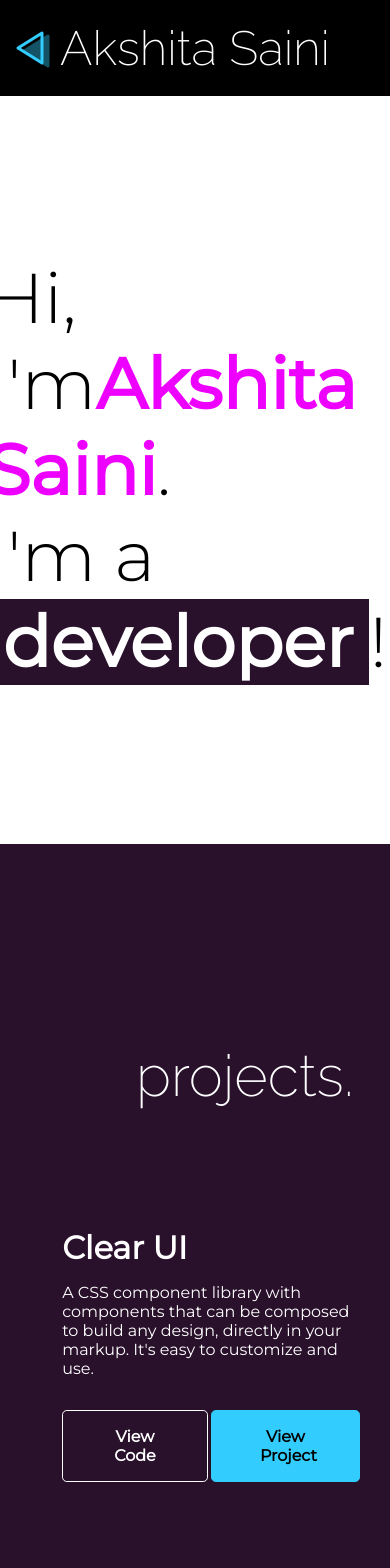
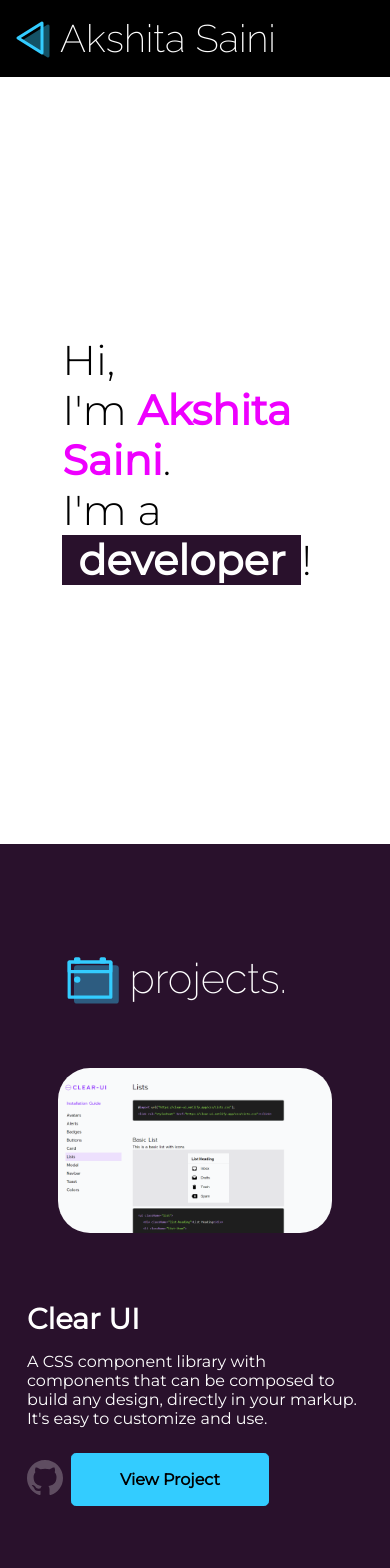
Before and after one commit to Akshita-Saini/portfolio-website, a Next.js app: page / in a window 390 px wide. Shown: the top 1568 px of the page. Built offline with nearby package versions, Linux system fonts and the light colour scheme.

Commit message:
made reponsive, changed styling

```diff
--- a/pages/index.jsx
+++ b/pages/index.jsx
@@ -4,7 +4,7 @@ import styles from '../styles/Home.module.css';
 import { Card } from "../src/components/Card";
 import { Navigation } from "../src/components/Navigation";
 import { Footer } from "../src/components/Footer";
-import clearUIPreview from "../public/images/clearUI.png";
+import clearUIPreview from "../public/images/componentLib.png";
 import noteshubPreview from "../public/images/noteshub.png";
 import ezHabitPreview from "../public/images/ezHabit.png";
 
@@ -24,10 +24,10 @@ export default function Home() {
         <header className={styles.header}>
           <div className={styles.headerText}>
             <div>Hi,</div>
-            <div>{`I'm`}<span className={styles.highlight}>Akshita Saini</span>.</div>
-            <div>{`I'm`} a <span className={styles.darkHighlight}>developer</span>!</div>
+            <div>{`I'm `}<span className={styles.highlight}>Akshita Saini</span>.</div>
+            <div>{`I'm a `} <span className={styles.darkHighlight}>developer</span>!</div>
           </div>
-          <div>
+          <div className={styles.headerImageContainer}>
             <Image src="/images/profile.jpg" alt="Akshita's Profile Pic" priority="true" width={500} height={500}/>
           </div>
         </header>
@@ -42,7 +42,7 @@ export default function Home() {
             projectURL="https://clear-ui.netlify.app/"
             githubURL="https://github.com/Akshita-Saini/Clear-UI"
             projectDesc={`A CSS component library with components that can be composed to build any design, directly in your markup. It's easy to customize and use.`}
-            className={styles.card}
+            cardClass={styles.card}
           />
           <Card
             imageURL={noteshubPreview}
@@ -50,7 +50,7 @@ export default function Home() {
             projectURL="https://noteshub.netlify.app/"
             githubURL="https://github.com/Akshita-Saini/noteshub"
             projectDesc={`A front-end only note-taking app made using React. Supports create, edit and delete note. The user may also tag notes.`}
-            className={styles.cardReverse}
+            cardClass={styles.cardReverse}
           />
           <Card
             imageURL={ezHabitPreview}
@@ -58,7 +58,7 @@ export default function Home() {
             projectURL="https://ezhabit.netlify.app/"
             githubURL="https://github.com/Akshita-Saini/ezhabit"
             projectDesc={`A gamified Habit tracking app created using ReactJS, TypeScript, Node.js, Express and MongoDB. Work on this is ongoing!`}
-            className={styles.card}
+            cardClass={styles.card}
           />
         </section>
 
--- a/src/components/Card.jsx
+++ b/src/components/Card.jsx
@@ -1,10 +1,12 @@
 import Image from 'next/image'
 import styles from "../../styles/Card.module.css";
 
-const Card = ({imageURL, projectName, projectURL, projectDesc, githubURL, className}) => (
-    <div className={className}>
+const Card = ({imageURL, projectName, projectURL, projectDesc, githubURL, cardClass}) => (
+    <div className={cardClass}>
         <div className={styles.cardImageContainer}>
-            <Image className={styles.cardImage} height={275} width={450} placeholder="blur" quality={100} alt="project preview" src={imageURL}/>
+            <Image className={styles.cardImage} height={300} width={500} placeholder="blur" quality={100} alt="project preview" src={imageURL}/>
+            <div className={styles.cardImageDesign}>
+            </div>
         </div>
         <div className={styles.cardBody} >
             <div className={styles.cardHeading}>{projectName}</div>
@@ -12,7 +14,7 @@ const Card = ({imageURL, projectName, projectURL, projectDesc, githubURL, classN
                 {projectDesc}
             </div>
             <div className={styles.btnGroup}>
-                <a href={githubURL} className={styles.btnLight}>View Code</a>
+                <a href={githubURL}><Image src="/icons/github.svg" className={styles.githubBtnIcon} height={36} width={36} alt="Github Icon" /></a>
                 <a href={projectURL} className={styles.btn}>View Project</a>
             </div>
         </div>
--- a/styles/Card.module.css
+++ b/styles/Card.module.css
@@ -1,14 +1,24 @@
 .cardImageContainer {
   border-radius: 1.5rem;
-  overflow: hidden;
+  position: relative;
+}
+
+.cardImageDesign {
+  height: 300px;
+  width: 500px;
+  background-color: #46254b;
+  position: absolute;
+  top: 0;
+  left: 0;
+  transform: rotate(10deg);
+  border-radius: 2rem;
+  opacity: 0.5;
 }
 
 .cardImage {
-  transition: all 0.5s;
-}
-
-.cardImage:hover {
-  transform: scale(1.05);
+  transition: all 0.75s;
+  border-radius: 2rem;
+  z-index: 1;
 }
 
 .cardHeading {
@@ -19,54 +29,68 @@
   align-items: center;
   margin-bottom: 1rem;
   font-family: "Montserrat", sans-serif;
+  text-align: left;
 }
 
 .cardBody {
-  padding: 1rem;
-  width: 500px;
+  padding: 2.5rem;
+  width: 450px;
 }
 
-.btn,
-.btnLight {
+.btn {
   padding: 1rem 3rem;
   font-weight: 600;
   border-radius: 0.3rem;
-  width: 50%;
   text-align: center;
   transition: all 0.5s;
-}
-
-.btnLight {
-  color: white;
-  border: 1px solid currentColor;
-}
-
-.btn {
   background-color: #3cf;
   color: black;
   border: 1px solid #3cf;
 }
 
-.btn:hover,
-.btnLight:hover {
+.btn:hover {
   box-shadow: 0 0.6rem 0.5rem rgba(0, 0, 0, 0.12);
-}
-
-.btn:hover {
   background-color: rgb(43, 168, 209);
 }
 
-.btnLight:hover {
-  background-color: #261029;
+.githubBtnIcon {
+  opacity: 0.5;
+  transition: all 0.5s;
+}
+
+.githubBtnIcon:hover {
+  opacity: 1;
 }
 
 .btnGroup {
   display: flex;
   flex-direction: row;
   align-items: center;
-  gap: 0.2rem;
+  gap: 0.5rem;
 }
 
 .cardText {
   margin-bottom: 2rem;
+  text-align: left;
 }
+
+@media only screen and (max-width: 660px) {
+  .cardImageDesign {
+    height: 0;
+    width: 0;
+  }
+
+  .cardHeading {
+    font-size: 1.8rem;
+    margin-bottom: 1rem;
+  }
+
+  .cardBody {
+    padding: 2rem;
+    width: 400px;
+  }
+
+  .cardText {
+    margin-bottom: 1.6rem;
+  }
+}
--- a/styles/Home.module.css
+++ b/styles/Home.module.css
@@ -110,3 +110,59 @@ COLORS:
 .socialIcons a:hover {
   color: #3cf;
 }
+
+@media only screen and (max-width: 1230px) {
+  .header {
+    padding: 2rem 4rem;
+    height: calc(100vh - 4.8rem);
+  }
+
+  .headerText {
+    font-size: 3.2rem;
+  }
+
+  .headerImageContainer {
+    max-height: 400px;
+    max-width: 400px;
+  }
+
+  .card,
+  .cardReverse {
+    flex-direction: column;
+  }
+
+  .sectionOne,
+  .sectionTwo {
+    padding: 3.6rem 4.8rem;
+  }
+
+  .card,
+  .cardReverse {
+    margin-bottom: 6rem;
+    gap: 2rem;
+  }
+}
+
+@media only screen and (max-width: 660px) {
+  .headerText {
+    font-size: 2.6rem;
+  }
+
+  .sectionOne,
+  .sectionTwo {
+    padding: 2.8rem 3.6rem;
+  }
+
+  .sectionOneHeading,
+  .sectionTwoHeading {
+    margin: 3.6rem 0;
+    font-size: 2.6rem;
+  }
+
+  .socialIcons {
+    max-width: 80%;
+    display: grid;
+    grid-template-columns: repeat(2, 1fr);
+    gap: 0.5rem;
+  }
+}
--- a/styles/Navigation.module.css
+++ b/styles/Navigation.module.css
@@ -44,3 +44,13 @@
 .navListItem:hover {
   color: rgba(112, 112, 112, 0.959);
 }
+
+@media only screen and (max-width: 1230px) {
+  .nav {
+    height: 4.8rem;
+  }
+
+  .brandname {
+    font-size: 2.4rem;
+  }
+}
--- a/styles/globals.css
+++ b/styles/globals.css
@@ -5,6 +5,7 @@ body {
   padding: 0;
   margin: 0;
   font-family: "Montserrat", sans-serif;
+  overflow-x: hidden;
 }
 
 a {
```
Also changed, not shown: public/icons/github.svg (added), public/images/componentLib.png (added).
